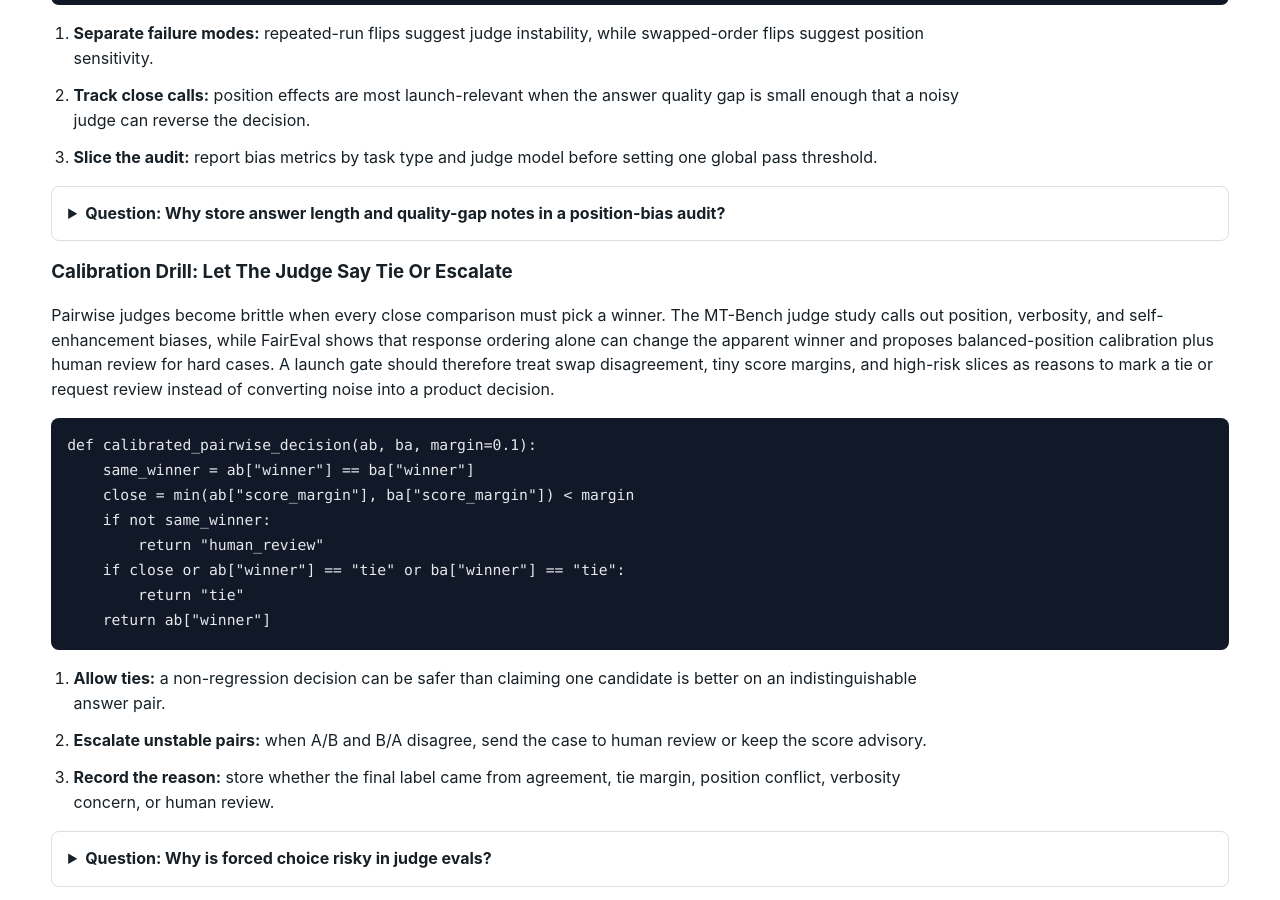
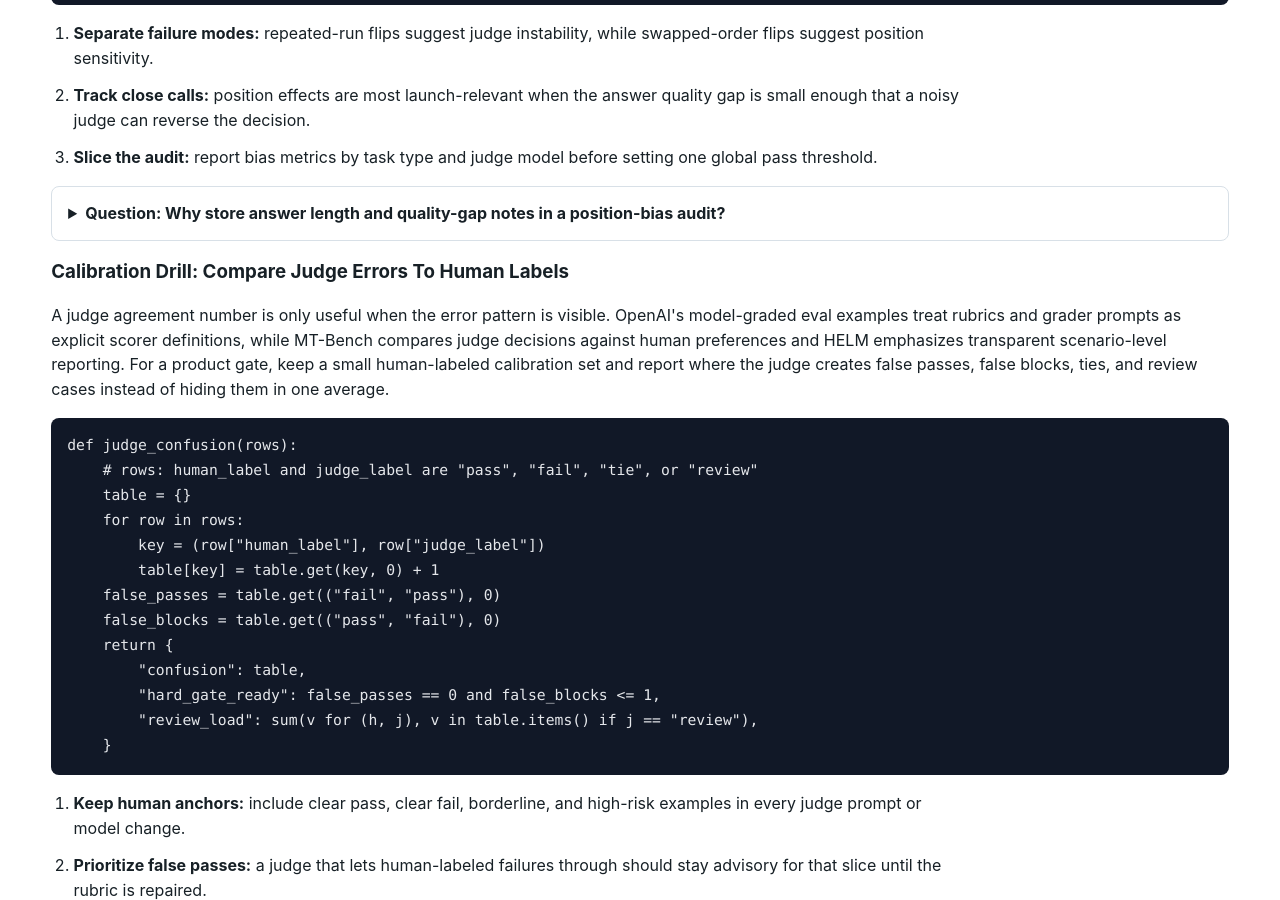
Before and after one commit to kennethli319/kennethli319.github.io, a Jekyll site: the page llm-ml-course/lessons/evaluation.html, which Jekyll copies as it is, in a window 1280 px wide and 900 px high, scrolled down 8851 px. Built offline with Jekyll 4.4.1, drawn with Linux system fonts in a browser that asks for light colours; some of the changed text lies outside the part shown.

Commit message:
Sync LLM course judge calibration drill

```diff
--- a/llm-ml-course/lessons/evaluation.html
+++ b/llm-ml-course/lessons/evaluation.html
@@ -370,6 +370,40 @@
         <summary>Question: Why store answer length and quality-gap notes in a position-bias audit?</summary>
         <p>They help distinguish order sensitivity from other causes. A judge may prefer a position, a longer answer, or a clearly better answer; the mitigation differs for each failure mode.</p>
       </details>
+      <h3>Calibration Drill: Compare Judge Errors To Human Labels</h3>
+      <p>
+        A judge agreement number is only useful when the error pattern is
+        visible. OpenAI's model-graded eval examples treat rubrics and grader
+        prompts as explicit scorer definitions, while MT-Bench compares judge
+        decisions against human preferences and HELM emphasizes transparent
+        scenario-level reporting. For a product gate, keep a small
+        human-labeled calibration set and report where the judge creates false
+        passes, false blocks, ties, and review cases instead of hiding them in
+        one average.
+      </p>
+      <pre><code class="language-python">def judge_confusion(rows):
+    # rows: human_label and judge_label are "pass", "fail", "tie", or "review"
+    table = {}
+    for row in rows:
+        key = (row["human_label"], row["judge_label"])
+        table[key] = table.get(key, 0) + 1
+    false_passes = table.get(("fail", "pass"), 0)
+    false_blocks = table.get(("pass", "fail"), 0)
+    return {
+        "confusion": table,
+        "hard_gate_ready": false_passes == 0 and false_blocks <= 1,
+        "review_load": sum(v for (h, j), v in table.items() if j == "review"),
+    }</code></pre>
+      <ol class="steps">
+        <li><strong>Keep human anchors:</strong> include clear pass, clear fail, borderline, and high-risk examples in every judge prompt or model change.</li>
+        <li><strong>Prioritize false passes:</strong> a judge that lets human-labeled failures through should stay advisory for that slice until the rubric is repaired.</li>
+        <li><strong>Track review load:</strong> a cautious judge can be safe but unusable if too many cases require manual review.</li>
+        <li><strong>Recalibrate after changes:</strong> rerun the anchors when the judge model, rubric wording, answer format, or product policy changes.</li>
+      </ol>
+      <details class="qa">
+        <summary>Question: Why is a confusion table better than one judge-human agreement score?</summary>
+        <p>It shows the operational cost of each error type. False passes risk shipping bad behavior, false blocks slow launches, and review-heavy outputs may be too expensive for routine regression gates.</p>
+      </details>
       <h3>Calibration Drill: Let The Judge Say Tie Or Escalate</h3>
       <p>
         Pairwise judges become brittle when every close comparison must pick a
@@ -405,7 +439,9 @@
       <p>
         Sources:
         <a href="https://developers.openai.com/api/docs/guides/evaluation-best-practices">OpenAI evaluation best practices</a>,
+        <a href="https://github.com/openai/evals/blob/main/docs/eval-templates.md">OpenAI Evals templates</a>,
         <a href="https://arxiv.org/abs/2306.05685">MT-Bench and Chatbot Arena judge paper</a>,
+        <a href="https://crfm.stanford.edu/helm/">Stanford HELM</a>,
         <a href="https://arxiv.org/abs/2406.07791">Judging the Judges position-bias study</a>,
         <a href="https://arxiv.org/abs/2305.17926">FairEval / Large Language Models are not Fair Evaluators</a>,
         <a href="https://arxiv.org/abs/2303.16634">G-Eval paper</a>.
```
